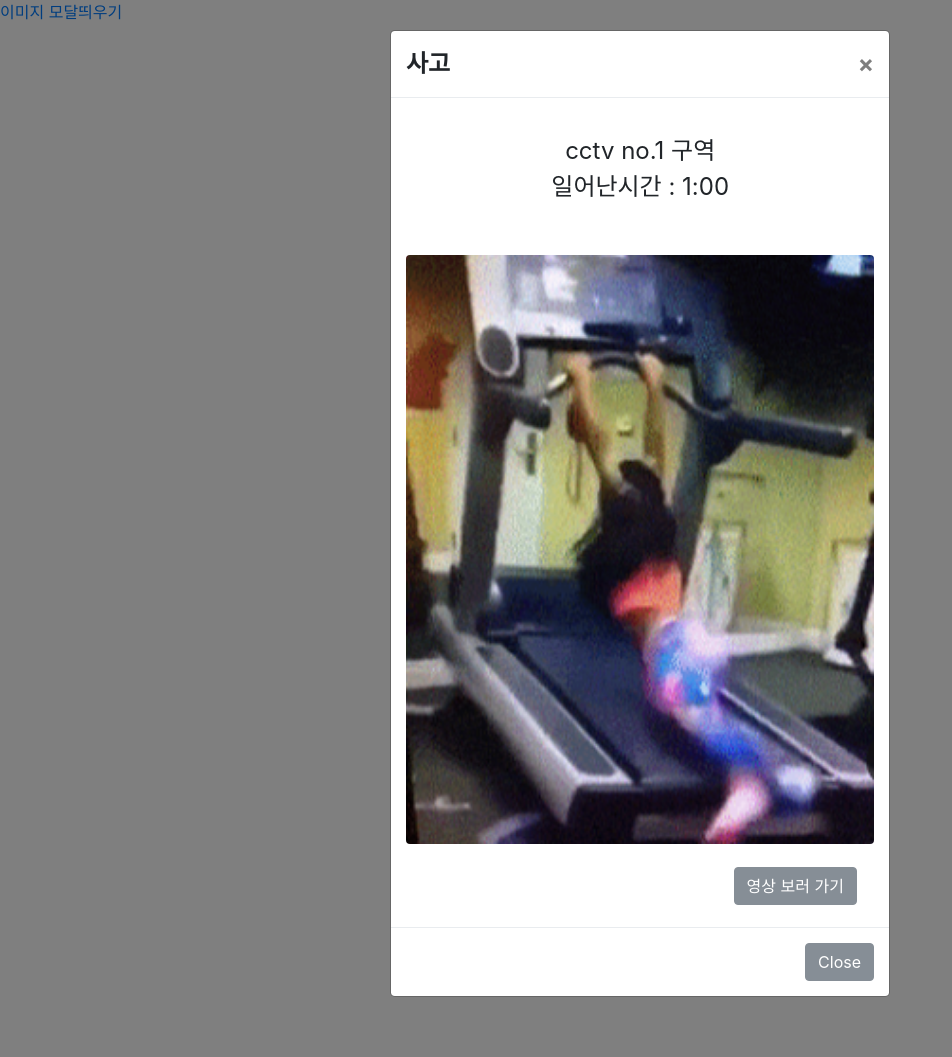
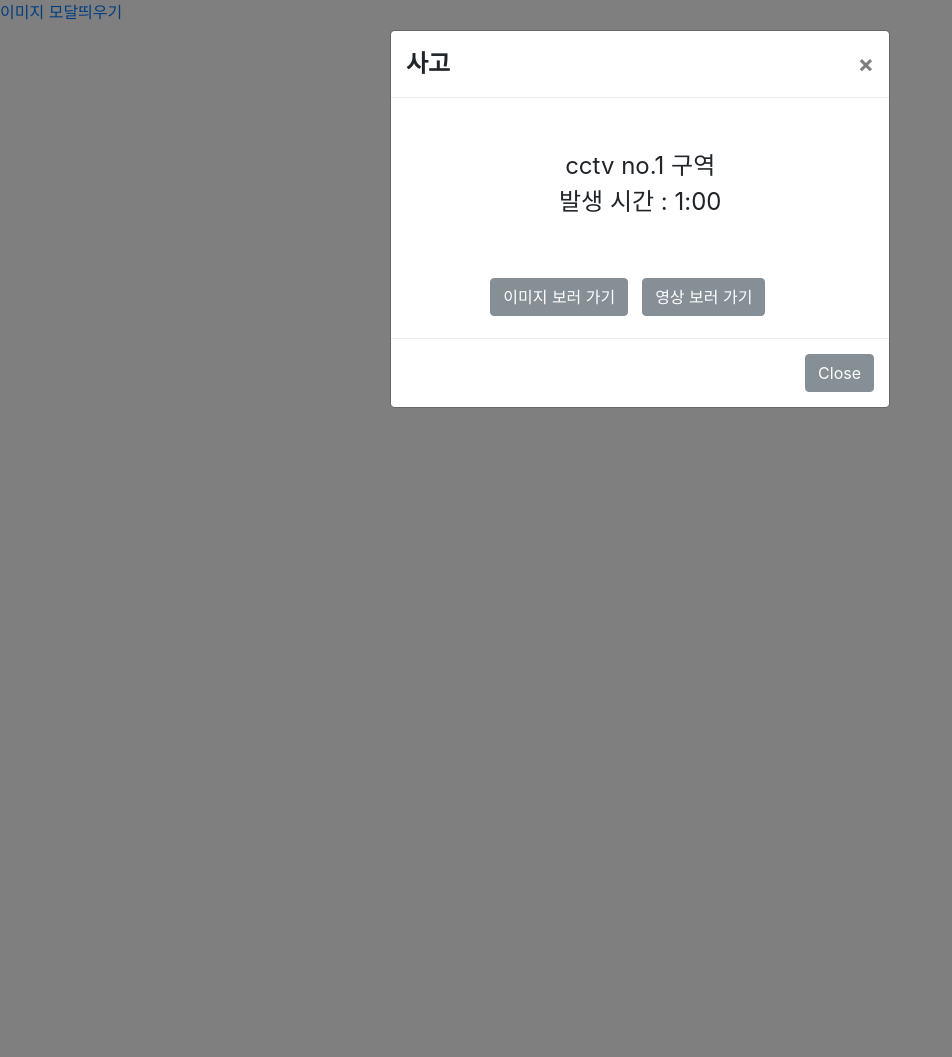
Before and after one commit to 2022-SMHRD-KDT-BigData-3/CATSEYE, a Java web app: page /POPUP.jsp in a window 1280 px wide, after a click on "이미지 모달띄우기". Shown: the whole page, without its empty margins (0-952 px from the left). Run offline with Spring Boot 4, a stand-in JSP engine, Linux system fonts and the light colour scheme; the project's own start-up code is not run, and a stand-in starts its controllers and pages; some libraries are stand-ins or nearby versions.

Commit message:
commit 3:03

```diff
--- a/SpringTEST2/src/main/webapp/POPUP.jsp
+++ b/SpringTEST2/src/main/webapp/POPUP.jsp
@@ -25,16 +25,17 @@
         </div>
 
         <!-- Modal body -->
-        <div class="modal-body" style="width: 80%; position: relative;left: 50px;">
-         <p style="text-align: center;position: relative;top: 20px;font-size: x-large;">cctv no.1 구역 <br> 일어난시간 : 1:00</p>
+        <div class="modal-body" style="width: 80%; position: relative;left: 50px;top: 15px;">
+         <p style="text-align: center;position: relative;top: 20px;font-size: x-large;">cctv no.1 구역 <br> 발생 시간 : 1:00</p>
         </div>
 
         <div class="modal-body" style="margin:0%;">
-            <img class="card-img-top rounded img-fluid" src="./resources/img/04.png">
+            <!-- <img class="card-img-top rounded img-fluid" src="./resources/img/04.png"> -->
         </div>
 
         <div class="modal-body">
-        <button type="button" class="btn btn-secondary" data-dismiss="modal" style="position: relative;left: 70%; bottom: 7px;">영상 보러 가기</button>
+        <button type="button" class="btn btn-secondary" data-dismiss="modal" style="position: relative;left: 18%;bottom: 7px;">이미지 보러 가기</button>
+        <button type="button" class="btn btn-secondary" data-dismiss="modal" style="position: relative;left: 20%;bottom: 7px;">영상 보러 가기</button>
         </div>
 
         <!-- Modal footer -->
```
